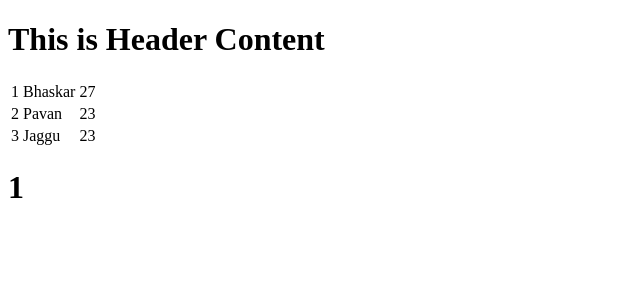
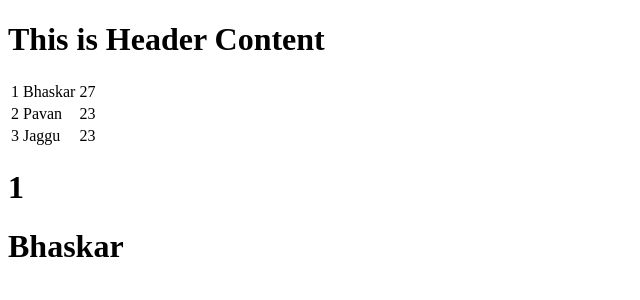
Before and after one commit to bkotu6717/ReactApp, a React app: page / in a window 1280 px wide. Shown: the top 300 px of the page, without its empty margins (0-640 px from the left). Built offline with nearby package versions, Linux system fonts and the light colour scheme.

Commit message:
explain props

```diff
--- a/App.jsx
+++ b/App.jsx
@@ -47,6 +47,8 @@ class StatefullComponent extends React.Component{
 		return(
 			<div>
 				<h1> {this.state.id} </h1>
+				<h1> {this.state.name} </h1>
+
 			</div>
 		)
 	}
```
